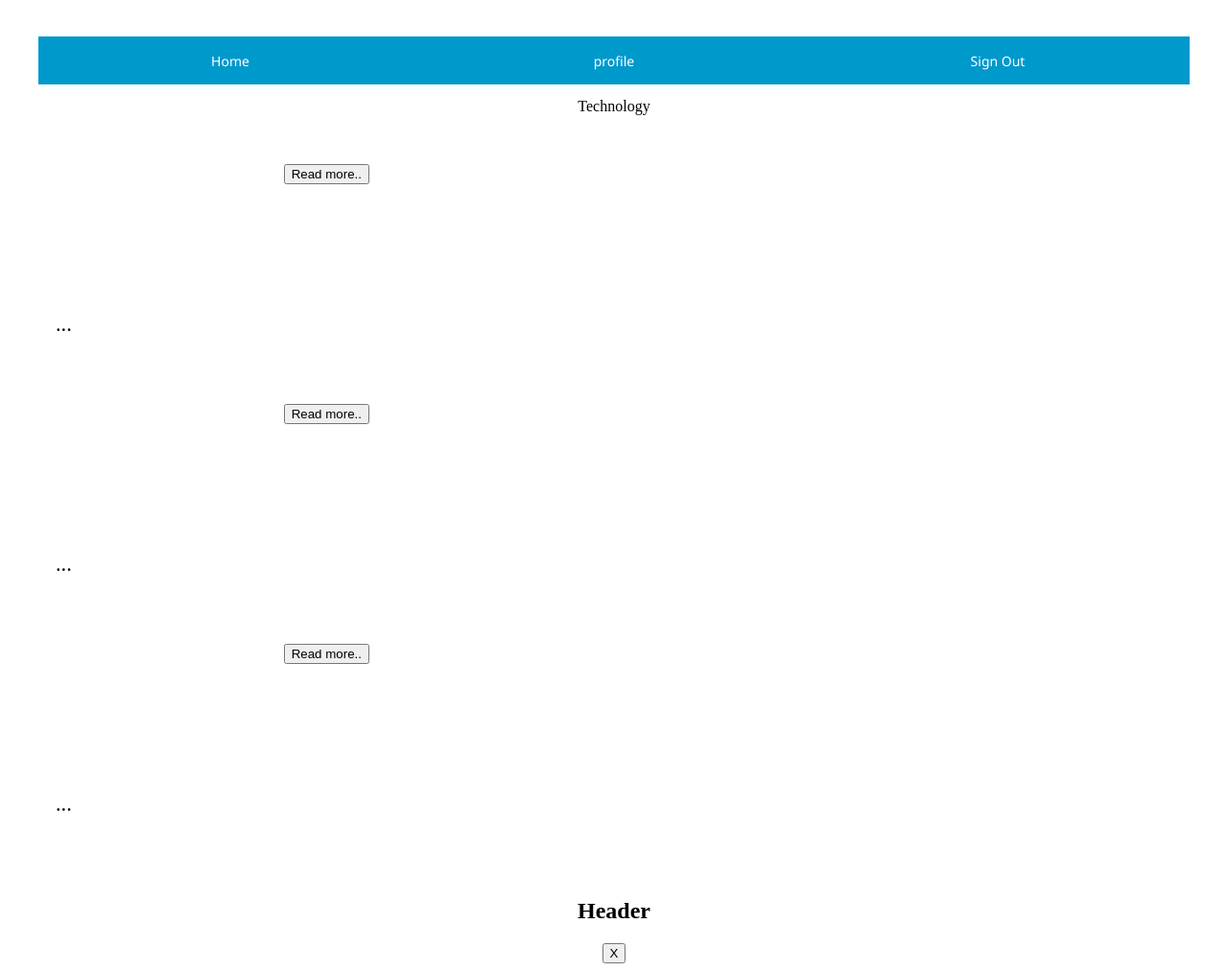
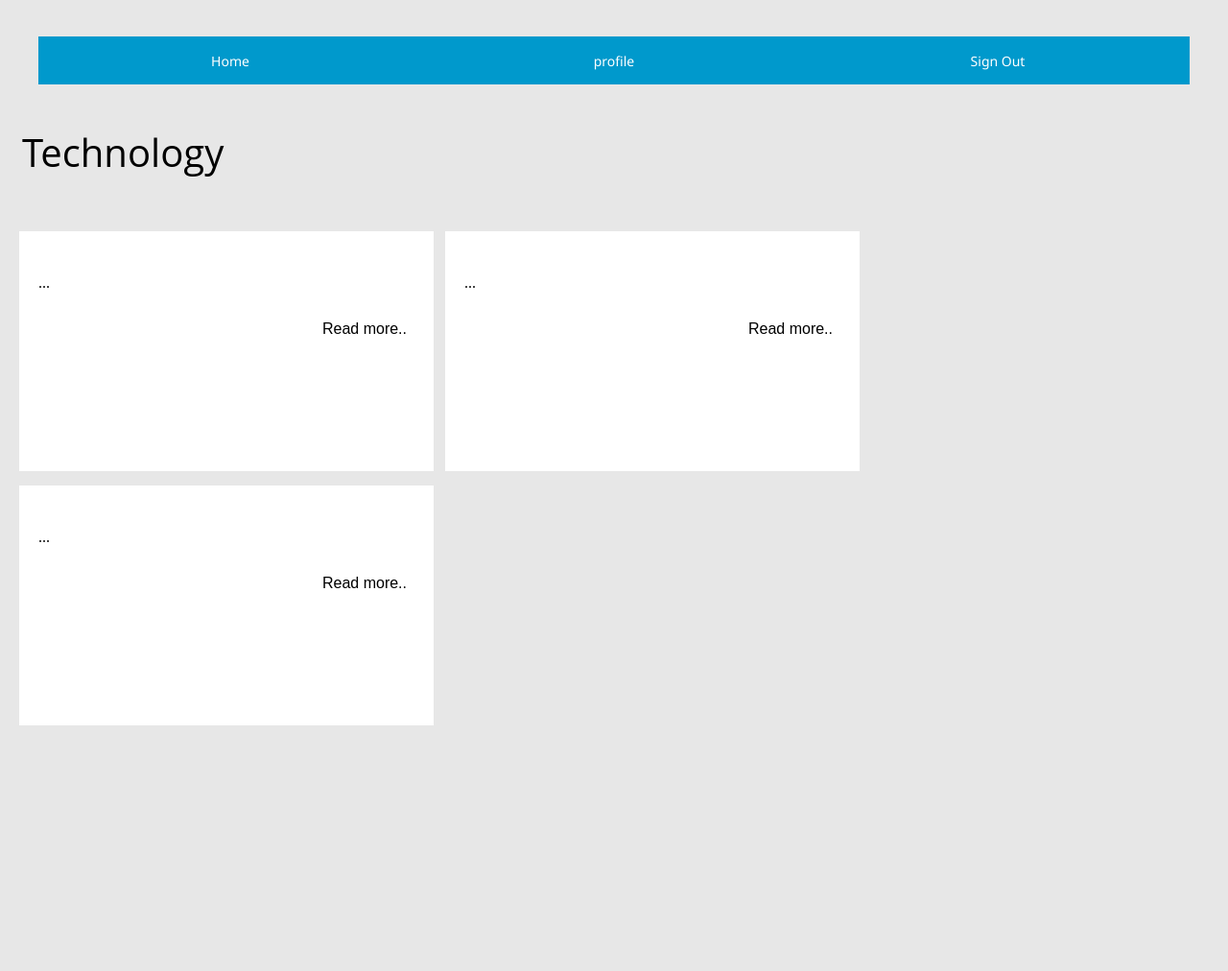
Before and after one commit to FaisalBinAhmed/RSSCurator, a PHP site: page /rss.php in a window 1280 px wide. Shown: the whole page at 96% size. After the commit the page ends 756 px from the top, so only its background shows below. Run offline with PHP 8.4, Linux system fonts and the light colour scheme; a user stored in the database is signed in; data comes from the database, SQL or seed files in the repository; data that the repository does not hold is empty.

Commit message:
final changes

```diff
--- a/profile.php
+++ b/profile.php
@@ -49,8 +49,8 @@ echo "Font: ".$_SESSION["font"]."<br>" ;
 	<input type="submit" name="updateEmail" value="update Email"/><br>
 
 	 <select name="font">
-  <option value="segoe">Segoe UI</option>
-  <option value="times">Times Roman</option>
+  <option value="Segoe UI">Segoe UI</option>
+  <option value="Times New Roman">Times New Roman</option>
   <option value="verdana">Verdana</option>
   <input type="submit" name="updateFont" value="update Font"/><br>
 </select>
@@ -60,7 +60,7 @@ Font Size:
 	<input type="submit" name="updateFS" value="update Font Size"/><br>
 <hr>
 
- 	<input type="checkbox" name="check_list[]" value="1">Entertainment<br>
+ 		<input type="checkbox" name="check_list[]" value="1">Entertainment<br>
   	<input type="checkbox" name="check_list[]" value="2">Sports<br>
   	<input type="checkbox" name="check_list[]" value="3">Technology<br>
   	<input type="checkbox" name="check_list[]" value="4">Politics<br>
--- a/rss.php
+++ b/rss.php
@@ -40,43 +40,21 @@ while($row2 = mysqli_fetch_array($result2, MYSQLI_ASSOC))
 		$index2++;
 }
 
-/*
-$q3 = "SELECT fontsize FROM users where uid=".$_SESSION["UID"]."";
-$result3 = mysqli_query($con,$q3) or die( mysqli_error($con) );
-$rows3 = array();
-
-while($row3 = mysqli_fetch_array($result3, MYSQLI_ASSOC))
-{
-  $fs = $row3["fontsize"]."px";
-
-}
-$q4 = "SELECT font FROM users where uid=".$_SESSION["UID"]."";
-$result4 = mysqli_query($con,$q4) or die( mysqli_error($con) );
-$rows4 = array();
-
-while($row4 = mysqli_fetch_array($result4, MYSQLI_ASSOC))
-{
-	$fonty .= $rows4["font"];
-
-}
-*/
-
-
 $index3 = 0;
 
 echo "<link rel='stylesheet' type='text/css' href='style.css' /><script type=\"text/javascript\" src=\"script.js\"></script><script src=\"jquery-3.1.0.min.js\"></script>";
 
 //grid
 $html = "";
-//$feeds = array("http://feeds.reuters.com/reuters/topNews" ,"http://arstechnica.com/feed");
 $js = "";
 echo "<div class=\"grid-container outline\">";
 $links = array();
-$js .= "<script type=\"text/javascript\"> var A=[];";
+$js .= "<script type=\"text/javascript\"> var A=[]; var B=[];";
 //$js .= " var B=[];";
 $j=0;
 foreach ($rows as $url) {
   # code...
+	$html .= "<div class=\"rowcontainer\">";
 $j=$j+1;
 $html .= "<div class=\"cathead\"> <p> $rows2[$index3] </p> </div>";
 $index3++;
@@ -87,7 +65,7 @@ for($i = 0; $i < 3; $i++){
 	$title = $xml->channel->item[$i]->title;
 	$links[$j] = $xml->channel->item[$i]->link;
 	$js .= " A[$j] = ' $links[$j]';";
-	//$js .= " B[$j] = ' $title ';";
+	$js .= " B[$j] = ' $title';";
 //	$js .= "window.alert(A[$j]);";
 	$description = $xml->channel->item[$i]->description;
 	$des = substr($description, 0, 80)."...";
@@ -101,19 +79,22 @@ for($i = 0; $i < 3; $i++){
 				$html .= "</div>";
 				$html .= "</div>";
 }
-$html .= "</div>";
+$html .= "</div></div>";
 }
 $html .= "
 <div id=\"myModal\" class=\"modal\">
 
 
-  <div class=\"modal-content\">
+  <div id=\"modaly\" class=\"modal-content\">
     <div class=\"modal-header\">
 
-      <h2>Header</h2>
-			<button type=\"button\" class=\"close\" onclick=\"closearticle()\" >X</button>
+		<button type=\"button\" class=\"close\" onclick=\"closearticle()\" >Close</button>
+		<button type=\"button\" class=\"close\" onclick=\"sharearticle()\" >Share</button>
+		<button type=\"button\" class=\"close\" onclick=\"switcharticle()\" >Switch theme</button>
+
     </div>
     <div class=\"modal-body\">
+			<p id=\"articlehead\"> Loading headline...</p>
       <p style=\"font-size: $fs; font-family: $fonty; \" id = \"articlewords\">Loading article...</p>
 
     </div>
--- a/script.js
+++ b/script.js
@@ -3,7 +3,7 @@ var x = document.createElement("IFRAME");
 var out = '';
 x.setAttribute("width", "1280px");
 
-
+var arturl;
 var span;
 var modal;
 
@@ -11,6 +11,7 @@ function readfunc(a){
 /*
 var tab = window.open("readnews.php?url="+A[a], 'RSS Curator');
 tab.focus();*/
+arturl=A[a];
 span = document.getElementsByClassName("close")[0];
 modal = document.getElementById('myModal');
 modal.style.visibility = 'visible';
@@ -19,6 +20,7 @@ var xmlhttp = new XMLHttpRequest();
         xmlhttp.onreadystatechange = function() {
             if (xmlhttp.readyState == 4 && xmlhttp.status == 200) {
                 document.getElementById("articlewords").innerHTML = xmlhttp.responseText;
+                document.getElementById("articlehead").innerHTML = B[a];
             }
         };
         xmlhttp.open("GET", "fetcharticle.php?url="+A[a], true);
@@ -32,5 +34,33 @@ function closearticle(){
 
 modal.style.visibility="hidden";
 document.getElementById("articlewords").innerHTML = "Loading article...";
+document.getElementById("articlehead").innerHTML = "Loading headline...";
+}
+
+function sharearticle(){
+
+window.open ("https://www.facebook.com/sharer/sharer.php?u="+arturl,
+"Share","menubar=1,resizable=1,width=350,height=250");
 
 }
+
+function switcharticle(){
+  var modaly = document.getElementById('modaly');
+ var texty = document.getElementById('articlewords');
+ var heady = document.getElementById("articlehead");
+ if(texty.style.backgroundColor == 'black'){
+   texty.style.backgroundColor='White';
+   texty.style.color='Black';
+   heady.style.color='Black';
+   modaly.style.backgroundColor='White';
+}
+else{
+texty.style.backgroundColor='Black';
+texty.style.color='White';
+heady.style.color='White';
+modaly.style.backgroundColor='Black';
+}
+
+
+
+}
--- a/style.css
+++ b/style.css
@@ -84,9 +84,9 @@
 * {
     box-sizing: border-box;
 }
-
-.signUP{
-   margin-top: 150px;
+.signUP{text-align: center;}
+.sign-up-form table{
+    margin-top: 150px;
 }
 .fsignUP{
   //margin-top: 1400px;
@@ -98,9 +98,8 @@
     border: #0099CC;
 }
 body{
-  text-align: center;
-    /*background-color: #E7E7E7;
-    background-image: url("images/pencils-762555_1920.jpg");
+    background-color: #E7E7E7;
+  /*  background-image: url("images/pencils-762555_1920.jpg");
     background-size:     cover;
     background-repeat:   no-repeat;
     background-position: center center; */
@@ -138,42 +137,46 @@ body{
 
 .grid-container{
      width: 100%;
-
+     max-width: 120em;
      box-sizing: border-box;
  }
 .row{
-  padding: 15px 15px 15px 15px;
+/*  padding: 15px 15px 15px 15px;*/
 
 
 }
- -- our cleafix hack --
+/*
  .row:before,
  .row:after {
      content:"";
        display: table ;
      clear:both;
- }
+ }*/
 
  [class*='col-'] {
      float: left;
      min-height: 250px;
-     width: 49%;
-     /*-- our gutter -- */
+    width: 32.5%;
      padding: 20px;
      background-color: white;
-     margin-left: 15px;
+     margin-left: 12px;
      position: relative;
+     min-width: 27em;
+     margin-top: 15px;
  }
+ [class*='col-']:hover {
+
+
+     background-color: #e0e0e0;
+
+ }
+
 /*
  .col-1{
-
    width: 45%;
-
  }
  .col-2{
-
    width: 50%;
-
  }*/
 /* .col-3{ width: 50%;    }
  .col-4{ width: 66.66%; }
@@ -184,7 +187,7 @@ body{
   /*   outline: 1px solid #F6A1A1;*/
  }
 
- /*-- some extra column content styling --*/
+.rowcontainer{float: left;}
  [class*='col-'] > p {
   background-color: white;
   padding: 10px;
@@ -192,6 +195,17 @@ body{
   text-align: center;
   color: black;
  }
+.cathead p{
+ margin-left: 15px;
+ padding-top: 5px;
+ font-family: Open Sans , sans-serif;
+ font-size: 40px;
+
+
+}
+
+i{font-style:normal;}
+
 .headline{
   font-family: Segoe UI;
   font-size: 1.8rem;
@@ -200,25 +214,52 @@ body{
 }
 .timestamp{
 
-    position: absolute;
-    bottom: 10;
+    float: left;
 }
 .excerpt{
-  font-family: segoe UI semilight;
-  font-size: 1.4rem;
-  position: absolute;
-  bottom: 50;
+  font-family: sans serif;
+  font-size: 1rem;
+  margin-top: 25px;
 }
 .article{
   display: block;
 
+}
+
+.readmore {
+  background-color: white;
+    border: none;
+    color: black;
+
+    text-align: center;
+    text-decoration: none;
+    display: inline-block;
+    font-size: 16px;
+    margin: 4px 2px;
+    cursor: pointer;
+
+
+}
+
+.gridbottom{
+  margin-top: 25px;
+
+}
+.rmbtn{
+  float:right;
+
+}
+.article {
+
+    line-height:1.5;
 
 
 
 }
 
-.article p{
-    margin: 0;
+.articletext p{
+    margin: 0 !important;
+
 
 }
 .article p:first-child::first-letter {
@@ -239,3 +280,92 @@ align-items: center;
   margin: 10px;
 
 }
+#articlehead{
+  font-family: Trebuchet MS, Calibri;
+  font-weight: 800;
+  font-style: normal;
+  color: #27272E;
+  font-size: 2.747em;
+  margin: 0;
+  text-transform: uppercase;
+
+
+}
+.modal {
+
+    display: block;
+    visibility: hidden;
+    position: fixed;
+    z-index: 1;
+   left: 0;
+    top: 0;
+    width: 100%;
+    height: 100%;
+
+    background-color: rgb(0,0,0);
+    background-color: rgba(0,0,0,0.4);
+    -webkit-animation-name: fadeIn;
+    -webkit-animation-duration: 0.4s;
+    animation-name: fadeIn;
+    animation-duration: 0.4s;
+}
+
+.modal-content {
+
+
+    position: fixed;
+    bottom: 0;
+    background-color: #fefefe;
+    width: 100%;
+    -webkit-animation-name: slideIn;
+    -webkit-animation-duration: 0.4s;
+    animation-name: slideIn;
+    animation-duration: 0.4s;
+    max-height: 80%;
+    overflow-y: auto;
+}
+
+.close {
+  /*  color: white;
+
+    font-size: 28px;
+    font-weight: bold;*/
+
+    float: right;
+    display: inline-block;
+    margin: 0 10px 0 0;
+  padding: 5px;
+  font-size: 20px;
+  border: 2px solid grey;
+background-color: grey;
+color: white;
+}
+
+.close:hover,
+.close:focus {
+    color: #000;
+    text-decoration: none;
+    cursor: pointer;
+}
+
+.modal-header {
+    padding: 2px 16px;
+    background-color: white;
+    color: white;
+}
+
+.modal-body {max-width: 70em;
+margin: 0 auto;
+padding: 1em;
+}
+
+.modal-footer {
+    padding: 2px 16px;
+    background-color: #5cb85c;
+    color: white;
+}
+.navigationMenu{
+  text-align: center;
+
+
+}
```
Also changed, not shown: register.php (+2 -10 lines).
